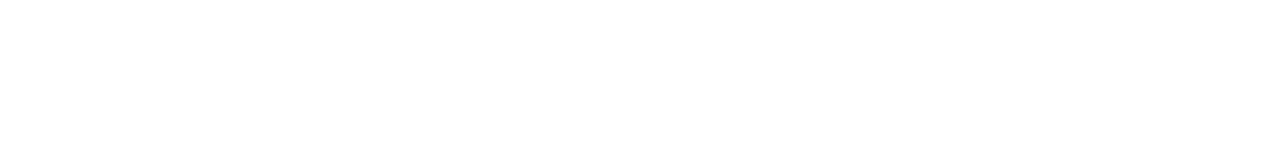
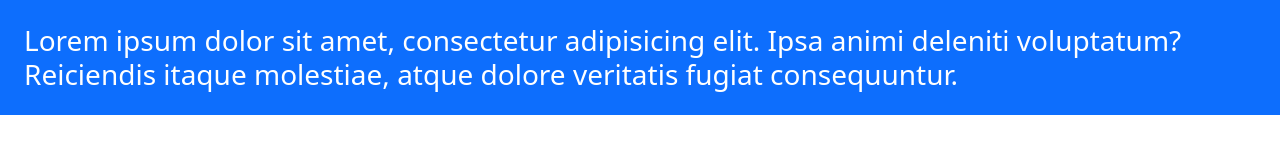
Before and after one commit to Jay-vaghani/Jquery-2, a plain HTML site: page index.html in a window 1280 px wide. Drawn offline with nearby package versions, Linux system fonts and the light colour scheme.

Commit message:
Jquery Get Methods From Html Element

```diff
--- a/app.js
+++ b/app.js
@@ -1,18 +1,22 @@
-// ************************************** Jquery Window Events **************************************
+// ************************************** Jquery Get Methods From Html Element **************************************
 
-// (1) scroll
-// (2) resize
+// (1) html
+// (2) text
+// (3) attr
 
 $(document).ready(() => {
-  // ******************* Scroll Form Event *******************
+  // ******************* Get Element Attribute (class, id) *******************
 
-  $(window).scroll((e) => {
-    console.log(window.scrollY);
-  });
+  // let v1 = $(".card").attr("abc")
+  // console.log(v1);
 
-  // ******************* Resize Form Event *******************
+  // ******************* Get Element Text Method *******************
 
-  $(window).resize(function (e) {
-    $("h1").html(window.outerWidth);
-  });
+  // let v2 = $(".card").text()
+  // console.log(v2);
+
+  // ******************* Get HTML Method *******************
+
+  // let v3 = $(".card").html();
+  // console.log(v3);
 });
--- a/index.html
+++ b/index.html
@@ -10,26 +10,16 @@
     <title>Jquery</title>
   </head>
 
-  <style>
-    body{
-      height: 150vh;
-      display: flex;
-      align-items: center;
-      justify-content: center;
-    }
-  </style>
+  <style></style>
 
   <body>
-
-    <h1></h1>
-
+    <h3 class="p-4 bg-primary text-white" id="heading">
+      Lorem ipsum dolor sit amet, consectetur adipisicing elit. Ipsa animi
+      deleniti voluptatum? Reiciendis itaque molestiae, atque dolore veritatis
+      fugiat consequuntur.
+    </h3>
 
     <script src="https://code.jquery.com/jquery-3.6.4.min.js"></script>
-
-    <script>
-
-    </script>
-
     <script src="./app.js"></script>
   </body>
 </html>
```
